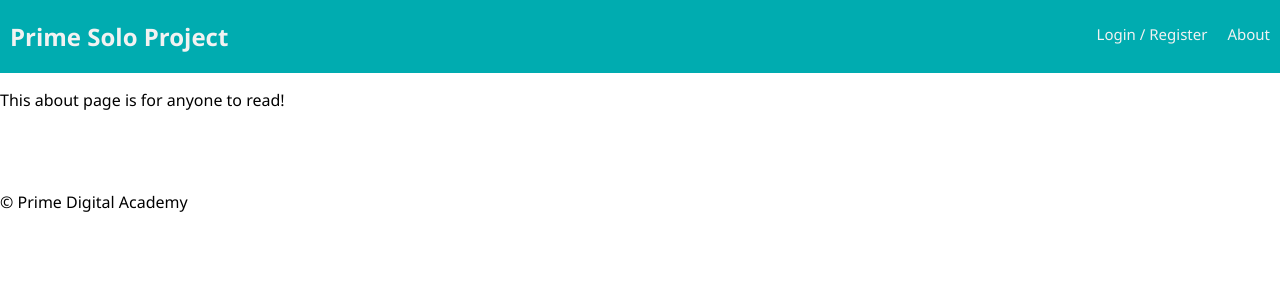
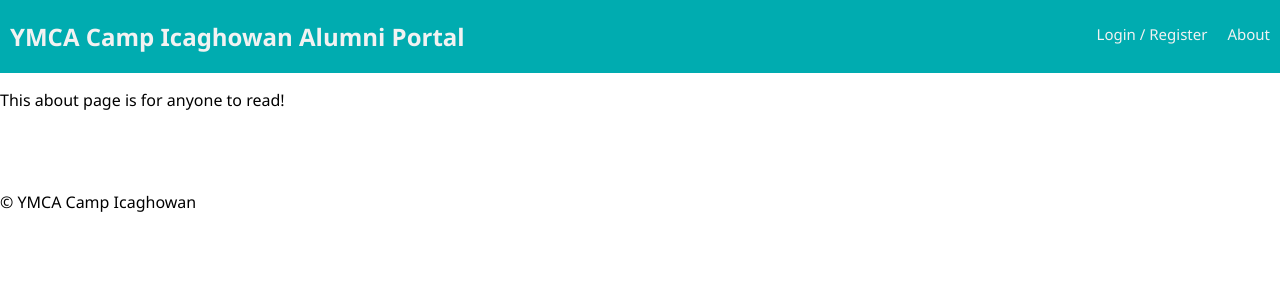
Before and after one commit to kylengreene/prime-solo-project-master, a React (Create React App) app: page /#/about in a window 1280 px wide. Shown: the top 300 px of the page. Built offline with nearby package versions, Linux system fonts and the light colour scheme; no server answers.

Commit message:
facebook banner integrated

```diff
--- a/public/index.html
+++ b/public/index.html
@@ -8,6 +8,22 @@
     <title>App</title>
   </head>
   <body>
+        <div id="fb-root"></div>
+        <script async defer crossorigin="anonymous"
+          src="https://connect.facebook.net/en_US/sdk.js#xfbml=1&version=v6.0&appId=633844370782431&autoLogAppEvents=1"></script>
+        <!-- <script>
+              window.fbAsyncInit = function () {
+                FB.init({
+                  appId: 'your-app-id',
+                  autoLogAppEvents: true,
+                  xfbml: true,
+                  version: 'v6.0'
+                });
+              };
+            </script>
+            <script async defer src="https://connect.facebook.net/en_US/sdk.js"></script> -->
+        <noscript>You need to enable JavaScript to run this app.</noscript>
+        <div id="root"></div>
     <noscript>
       You need to enable JavaScript to run this app.
     </noscript>
--- a/src/components/Footer/Footer.js
+++ b/src/components/Footer/Footer.js
@@ -8,7 +8,7 @@
 
 const Footer = () => (
   <footer>
-    &copy; Prime Digital Academy
+    &copy; YMCA Camp Icaghowan
   </footer>
 );
 
--- a/src/components/Nav/Nav.js
+++ b/src/components/Nav/Nav.js
@@ -7,7 +7,7 @@
 const Nav = (props) => (
   <div className="nav">
     <Link to="/home">
-      <h2 className="nav-title">Prime Solo Project</h2>
+      <h2 className="nav-title">YMCA Camp Icaghowan Alumni Portal</h2>
     </Link>
     <div className="nav-right">
       <Link className="nav-link" to="/home">
@@ -15,6 +15,10 @@
         but call this link 'Home' if they are logged in,
         and call this link 'Login / Register' if they are not */}
         {props.user.id ? 'Home' : 'Login / Register'}
+      </Link>
+      {/* Always show this link since the about page is not protected */}
+      <Link className="nav-link" to="/about">
+        About
       </Link>
       {/* Show the link to the info page and the logout button if the user is logged in */}
       {props.user.id && (
@@ -25,10 +29,6 @@
           <LogOutButton className="nav-link"/>
         </>
       )}
-      {/* Always show this link since the about page is not protected */}
-      <Link className="nav-link" to="/about">
-        About
-      </Link>
     </div>
   </div>
 );
--- a/src/components/UserPage/UserPage.js
+++ b/src/components/UserPage/UserPage.js
@@ -10,8 +10,13 @@
     <h1 id="welcome">
       Welcome, { props.user.username }!
     </h1>
-    <p>Your ID is: {props.user.id}</p>
-    <LogOutButton className="log-in" />
+    <div className="fb-page" data-href="https://www.facebook.com/campicaghowan" data-tabs="timeline" data-width=""
+      data-height="" data-small-header="false" data-adapt-container-width="true" data-hide-cover="false"
+      data-show-facepile="true">
+    </div>
+    <blockquote cite="https://www.facebook.com/campicaghowan" className="fb-xfbml-parse-ignore"><a
+      href="https://www.facebook.com/campicaghowan">YMCA Camp Icaghowan</a></blockquote>
+    {/* <LogOutButton className="log-in" /> */}
   </div>
 );
 
```
